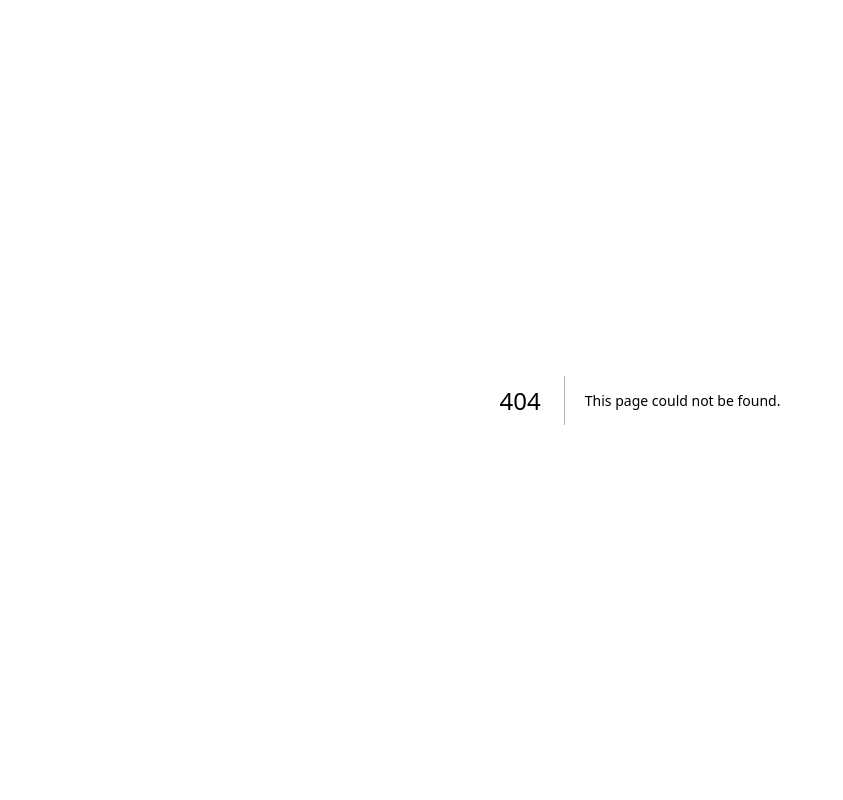
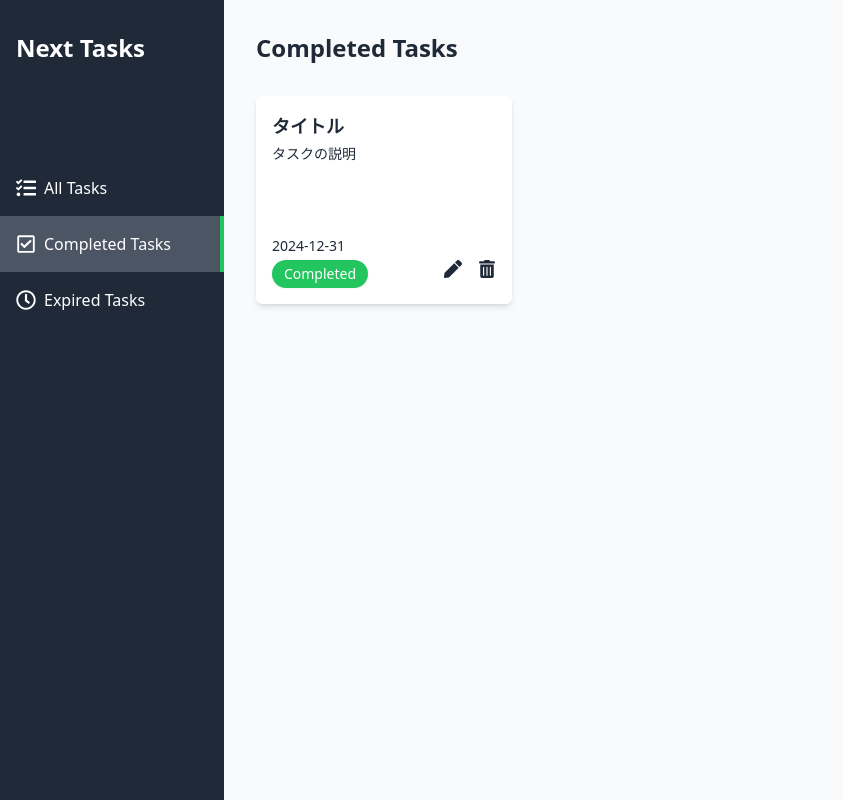
Before and after one commit to mahiro0830/next-tasks, a Next.js app: page /completed in a window 1280 px wide. Before the commit this address had no page. Shown: the whole page, without its empty margins (0-843 px from the left). Built offline with nearby package versions, Linux system fonts and the light colour scheme.

Commit message:
完了タスクページと期限切れタスクページの実装

```diff
--- /dev/null
+++ b/src/app/(main)/completed/page.tsx
@@ -0,0 +1,17 @@
+import TaskCard from '@/components/TaskCard/TaskCard';
+import React from 'react'
+
+const CompletedTaskPage = () => {
+  return (
+    <div className="text-gray-800 p-8 h-full overflow-y-auto pb-24">
+    <header className="flex justify-between item-center">
+      <h1 className="text-2xl font-bold flex items-center">Completed Tasks</h1>
+    </header>
+    <div className="mt-8 flex flex-wrap gap-4">
+      <TaskCard />
+    </div>
+  </div>
+  )
+}
+
+export default CompletedTaskPage;
--- /dev/null
+++ b/src/app/(main)/expired/page.tsx
@@ -0,0 +1,17 @@
+import TaskCard from '@/components/TaskCard/TaskCard';
+import React from 'react'
+
+const ExpiredTaskPage = () => {
+  return (
+    <div className="text-gray-800 p-8 h-full overflow-y-auto pb-24">
+    <header className="flex justify-between item-center">
+      <h1 className="text-2xl font-bold flex items-center">Expired Tasks</h1>
+    </header>
+    <div className="mt-8 flex flex-wrap gap-4">
+      <TaskCard />
+    </div>
+  </div>
+  )
+}
+
+export default ExpiredTaskPage;
```
